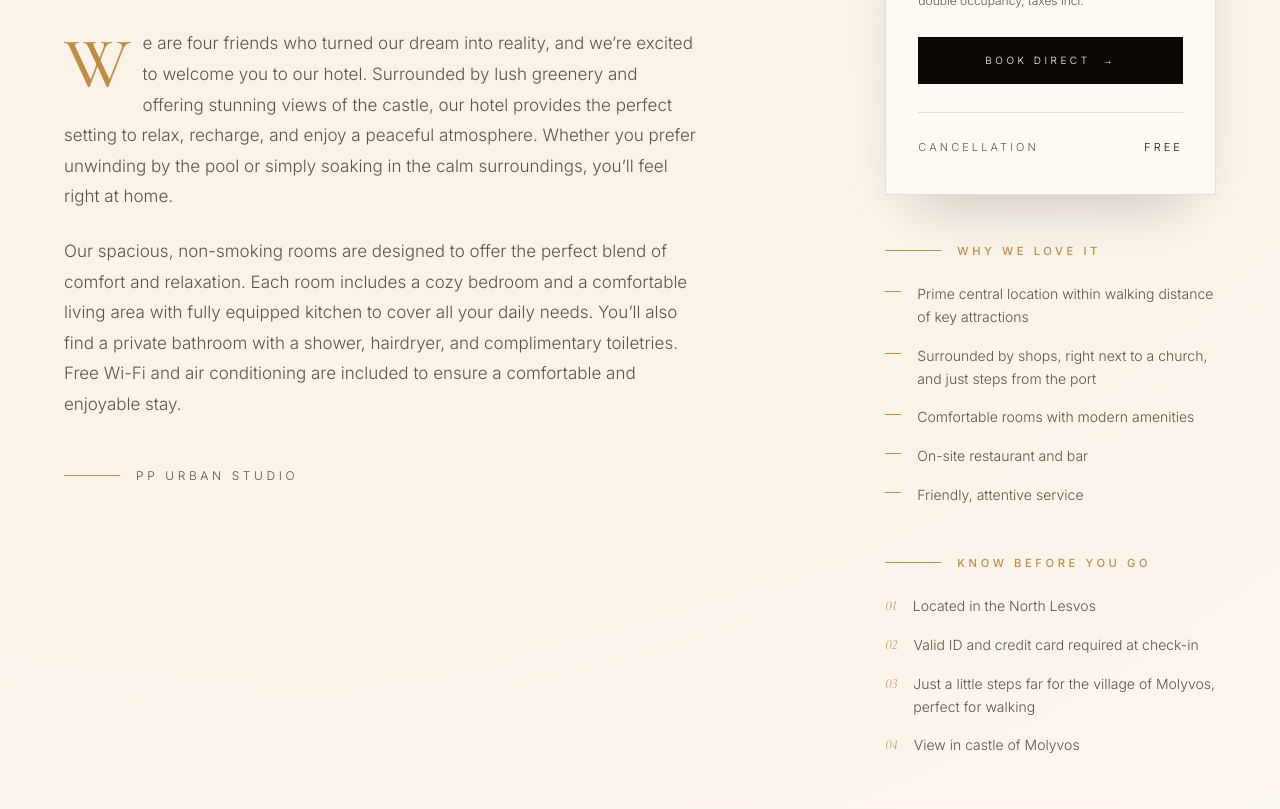
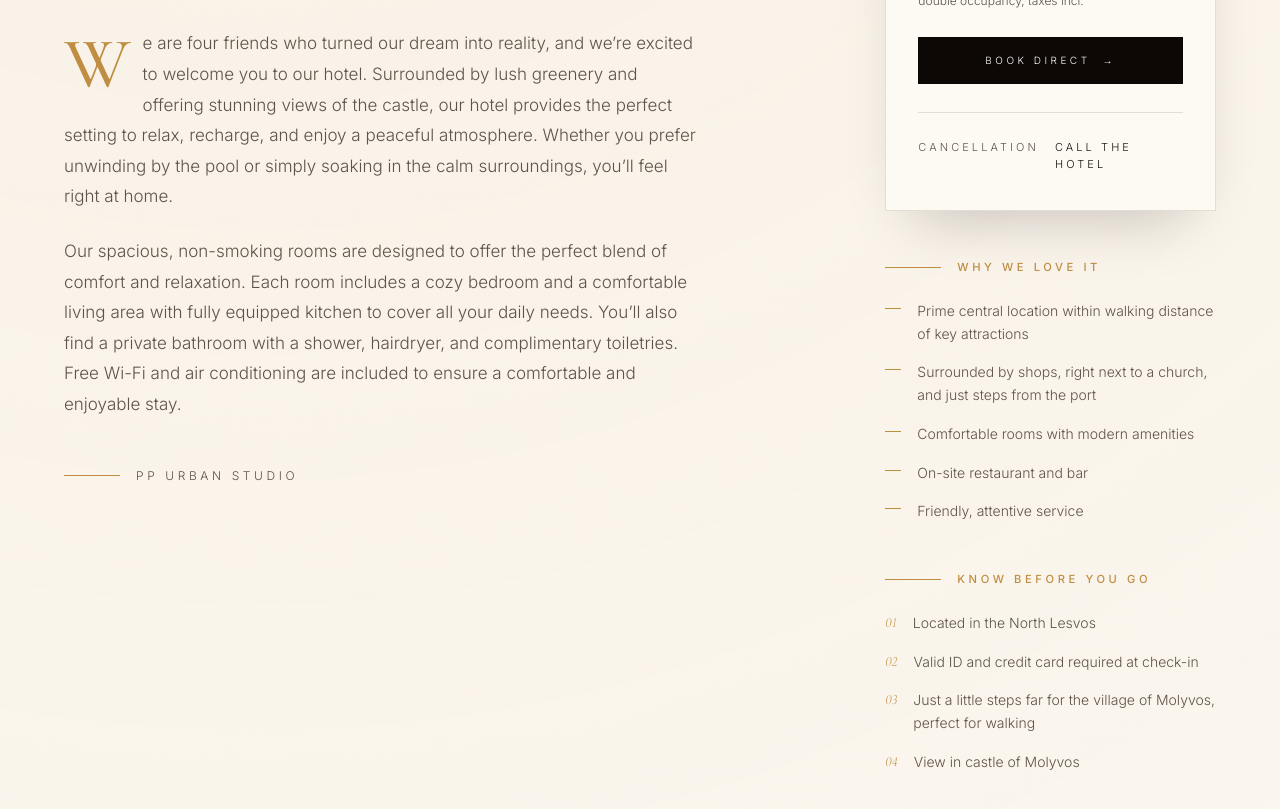
Before and after one commit to amamouridis06/lesvos-travel-guide, a Next.js app: page /hotels/petrino in a window 1280 px wide. Shown: the part 1340-2149 px from the top of the page. Built offline with nearby package versions, Linux system fonts and the light colour scheme.

Commit message:
added info for petrino

```diff
--- a/app/hotels/petrino/page.tsx
+++ b/app/hotels/petrino/page.tsx
@@ -284,7 +284,7 @@ export default function PPUrban() {
 
                                 <div className="mt-7 border-t pt-5 text-[11px] uppercase tracking-[0.22em] sm:tracking-[0.28em]" style={{ borderColor: "var(--ms-border)", color: "var(--ms-muted)" }}>
                                     {[
-                                        ["Cancellation", "Free"],
+                                        ["Cancellation", "Call the hotel"],
                                     ].map(([k, v]) => (
                                         <div key={k} className="flex justify-between gap-4 py-1.5">
                                             <span>{k}</span>
```
